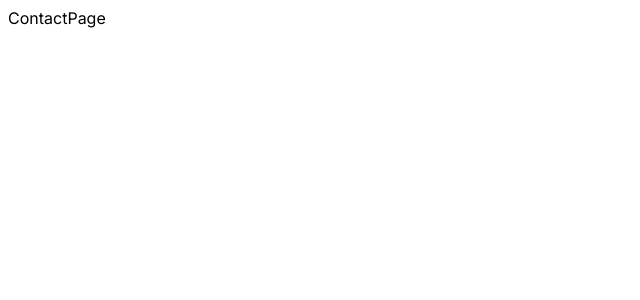
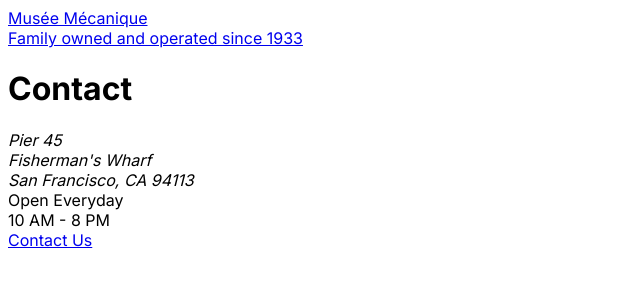
Before and after one commit to jamesthomasdavey/musee-next, a Next.js app: page /contact in a window 1280 px wide. Shown: the top 300 px of the page, without its empty margins (0-640 px from the left). Built offline with nearby package versions, Linux system fonts and the light colour scheme.

Commit message:
set up page header

```diff
--- /dev/null
+++ b/app/components/Header/Header.js
@@ -0,0 +1,18 @@
+import Link from 'next/link'
+
+const Header = () => {
+	return (
+		<header>
+			<Link href="/">
+				<div>
+					Musée Mécanique
+				</div>
+				<div>
+					Family owned and operated since 1933
+				</div>
+			</Link>
+		</header>
+	)
+}
+
+export default Header;
--- a/app/contact/page.js
+++ b/app/contact/page.js
@@ -1,9 +1,14 @@
 import React from 'react'
 
 const ContactPage = () => {
-    return (
-        <div>ContactPage</div>
-    )
+	return (
+		<main>
+			<h1>
+				Contact
+			</h1>
+
+		</main>
+	)
 }
 
 export default ContactPage
--- a/app/layout.js
+++ b/app/layout.js
@@ -1,20 +1,34 @@
+import Link from 'next/link';
 import { Inter } from "next/font/google";
 import "./globals.css";
+
+import Header from './components/Header/Header'
 
 const inter = Inter({ subsets: ["latin"] });
 
 export const metadata = {
-  title: "Create Next App",
-  description: "Generated by create next app",
+  title: "Musée Mécanique",
+  description: "Family owned and operated since 1933",
 };
 
 export default function RootLayout({ children }) {
   return (
     <html lang="en">
       <body className={inter.className}>
-        <header></header>
+        <Header />
         {children}
-        <footer></footer>
+        <footer>
+          <address>
+            <div>Pier 45</div>
+            <div>Fisherman's Wharf</div>
+            <div>San Francisco, CA 94113</div>
+          </address>
+          <div>
+            <div>Open Everyday</div>
+            <div>10 AM - 8 PM</div>
+            <div><Link href="contact">Contact Us</Link></div>
+          </div>
+        </footer>
       </body>
     </html>
   );
```
Also changed, not shown: app/page.js (+4 -88 lines).
